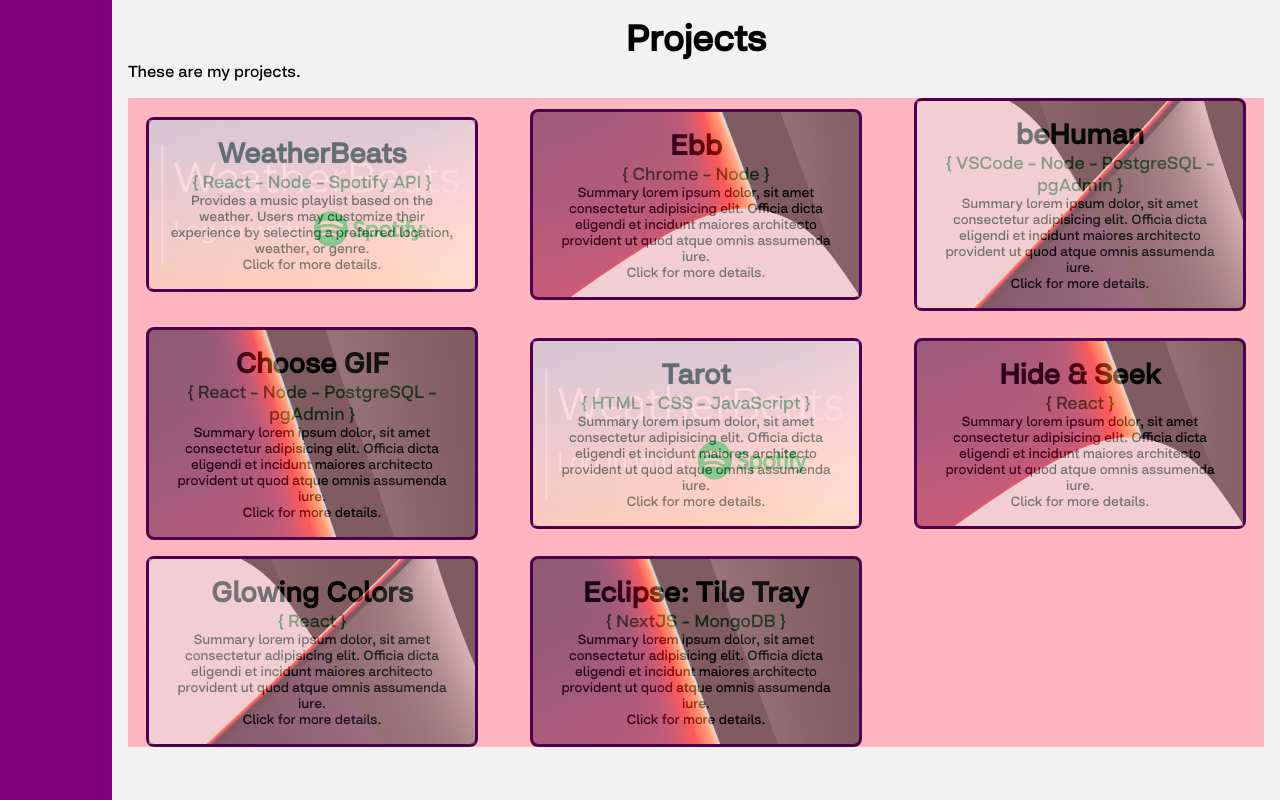
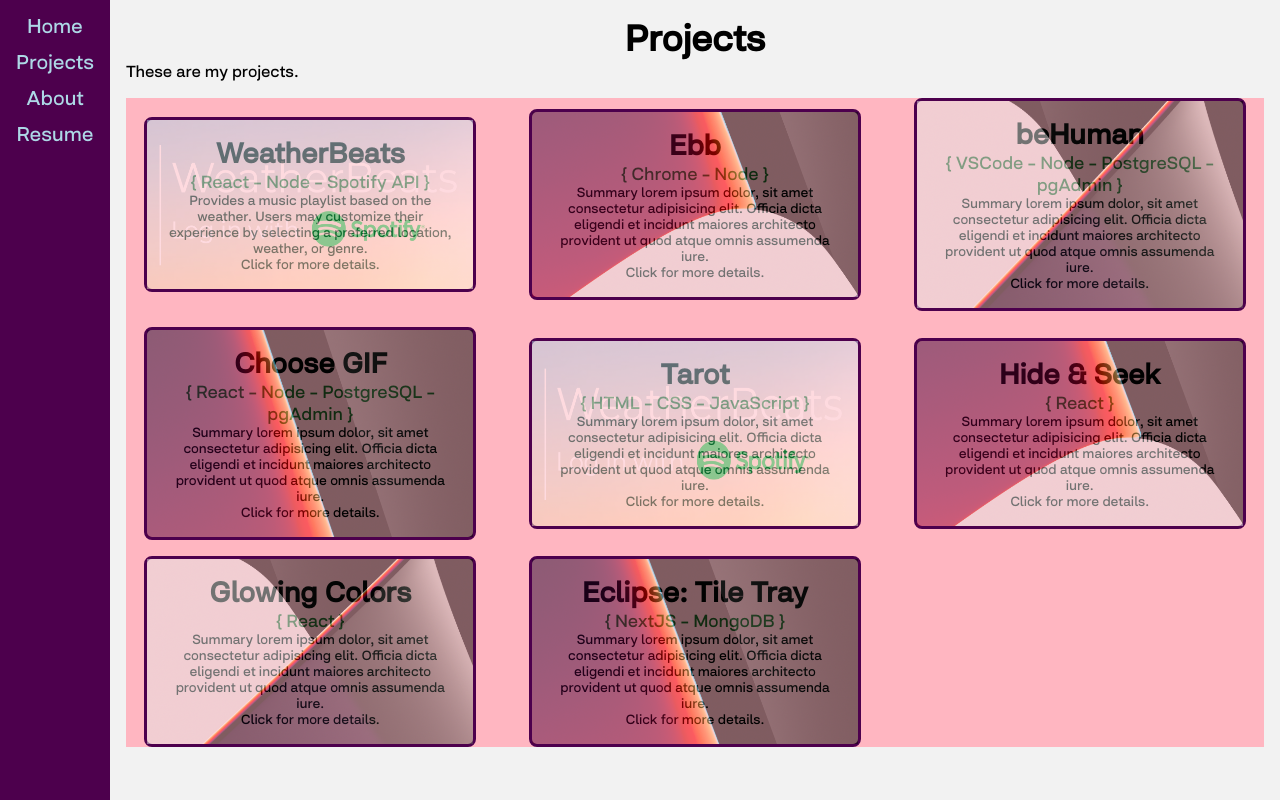
Before and after one commit to franco-ortega/portfolio-beta-01, a Next.js app: page /projects in a window 1280 px wide. Shown: the top 800 px of the page. Built offline with nearby package versions, Linux system fonts and the light colour scheme.

Commit message:
remove TestNav

```diff
--- a/components/layout/Layout.jsx
+++ b/components/layout/Layout.jsx
@@ -12,10 +12,10 @@
         <meta name='description' content='Practice portfolio site' />
         <link rel='icon' href='/favicon.ico' />
       </Head>
-      <TestNav />
-      {/* <Sidebar /> */}
+      {/* <TestNav /> */}
+      <Sidebar />
       <main>{children}</main>
-      {/* <Footer /> */}
+      <Footer />
     </div>
   );
 };
```
